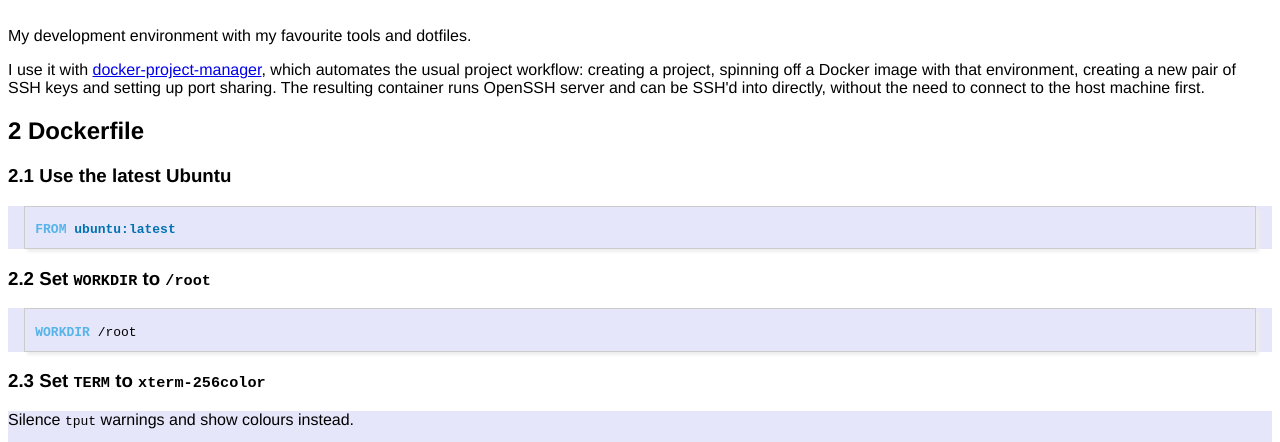
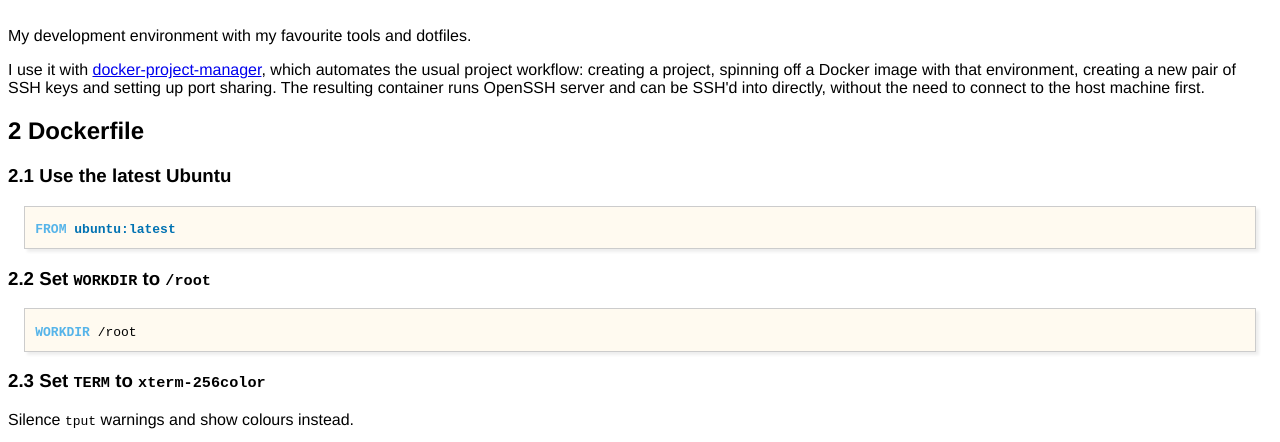
Before and after one commit to jakub-stastny/dev, a plain HTML site: page index.html in a window 1280 px wide. Shown: the part 333-775 px from the top of the page. Drawn offline with Linux system fonts and the light colour scheme.

Commit message:
Use floralwhite

```diff
--- a/styles.css
+++ b/styles.css
@@ -2,5 +2,6 @@ html {
   font-family: Helvetica;
 }
 
-.outline-text-3 {
-  background-color: lavender;
+.src {
+  background-color: floralwhite;
+}
```
